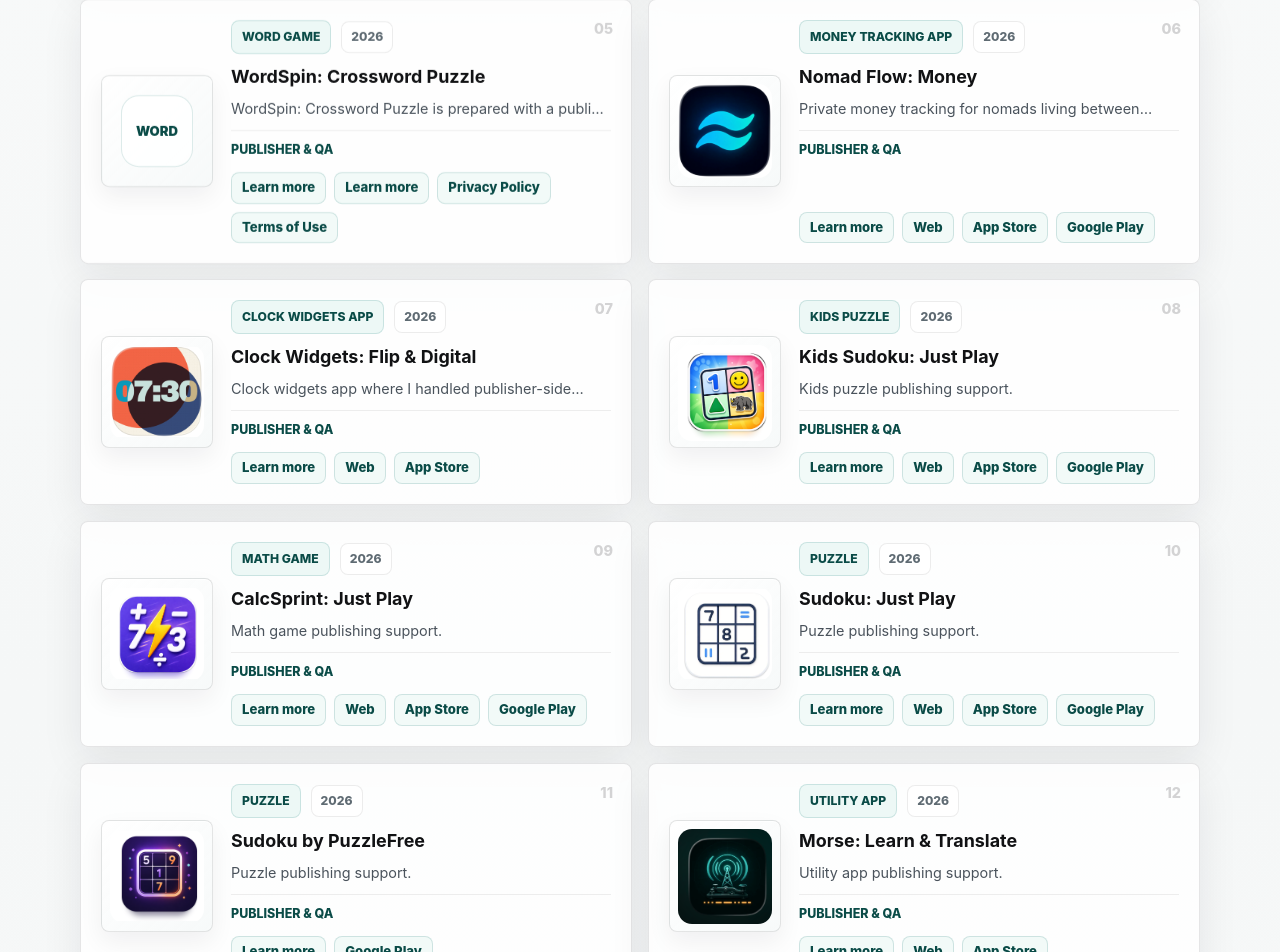
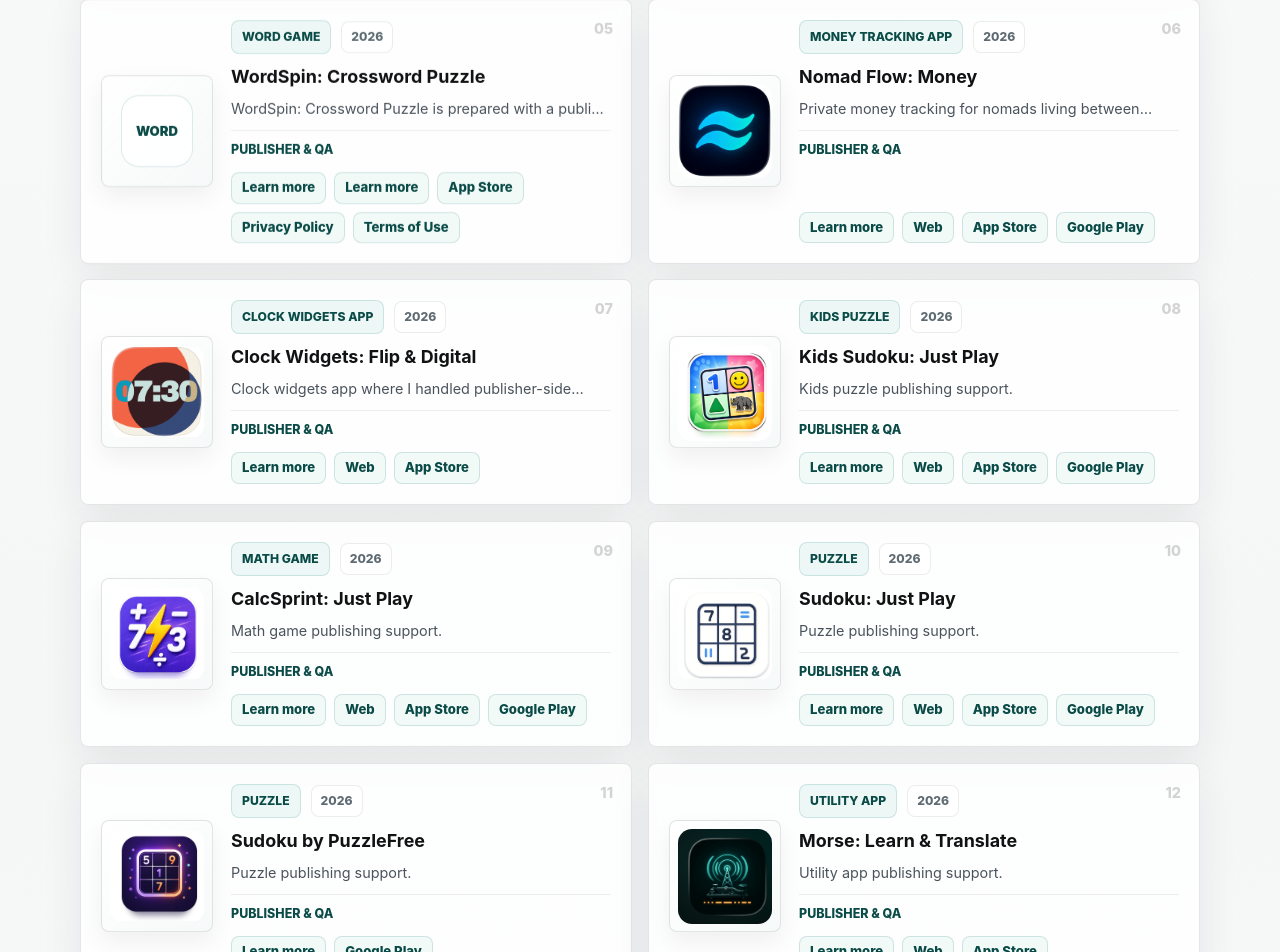
Before and after one commit to NadyaYash/nadya-portfolio, a React (Vite) app: page / in a window 1280 px wide. Shown: the part 2404-3356 px from the top of the page. Built offline with nearby package versions, Linux system fonts and the light colour scheme.

Commit message:
Add WordSpin App Store link

```diff
--- a/src/main.jsx
+++ b/src/main.jsx
@@ -185,7 +185,12 @@
   summary:
     "WordSpin: Crossword Puzzle is prepared with a public game page, support, privacy policy, and terms so the app has a complete review-ready link structure.",
   iconLabel: "Word",
-  storeLinks: [],
+  storeLinks: [
+    {
+      label: "App Store",
+      href: "https://apps.apple.com/us/app/word-chain-chat/id6775745201",
+    },
+  ],
   legalLinks: [
     {
       label: "Privacy Policy",
```
